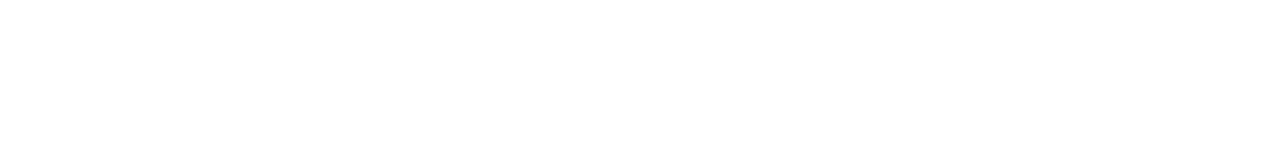
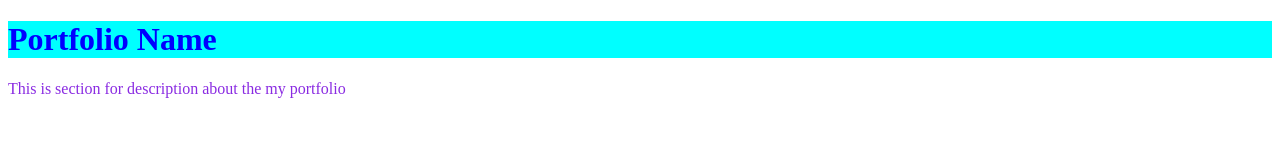
Before and after one commit to jocelynkuo/gitExerciese123, a plain HTML site: page index.html in a window 1280 px wide. Drawn offline with Linux system fonts and the light colour scheme.

Commit message:
寫html內容

```diff
--- a/index.html
+++ b/index.html
@@ -6,5 +6,8 @@
     <title>Document</title>
     <link rel="stylesheet" href="all.css" />
   </head>
-  <body></body>
+  <body>
+    <h1>Portfolio Name</h1>
+    <p>This is section for description about the my portfolio</p>
+  </body>
 </html>
```
Also changed, not shown: all.css (line endings or trailing spaces).
